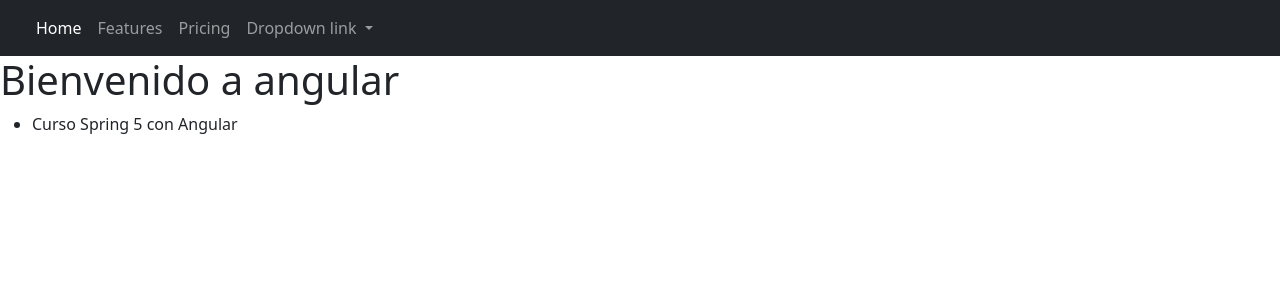
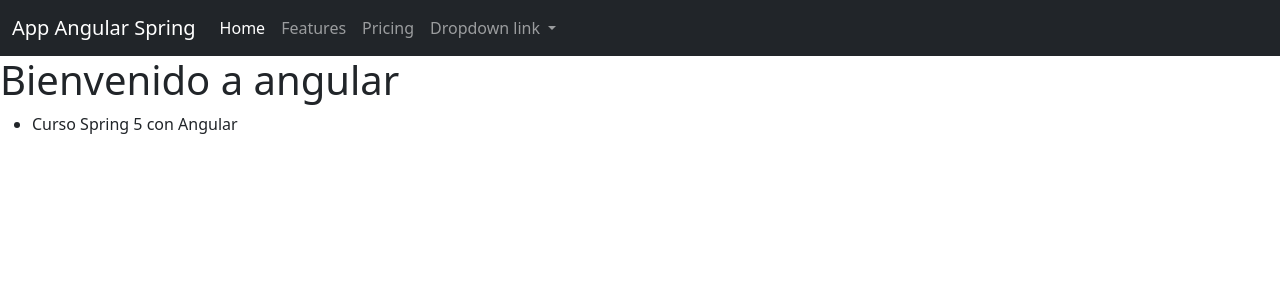
Before and after one commit to Jeor11/spring5, an Angular app in the folder angular/clientes-app/: page / in a window 1280 px wide. Shown: the top 300 px of the page. Built offline with nearby package versions, Linux system fonts and the light colour scheme.

Commit message:
Se crea el atributo titulo.

```diff
--- a/angular/clientes-app/src/app/header/header.component.ts
+++ b/angular/clientes-app/src/app/header/header.component.ts
@@ -7,6 +7,7 @@ import { Component, OnInit } from '@angular/core';
 })
 export class HeaderComponent implements OnInit {
 
+titulo : string = 'App Angular Spring'
   constructor() { }
 
   ngOnInit(): void {
```
